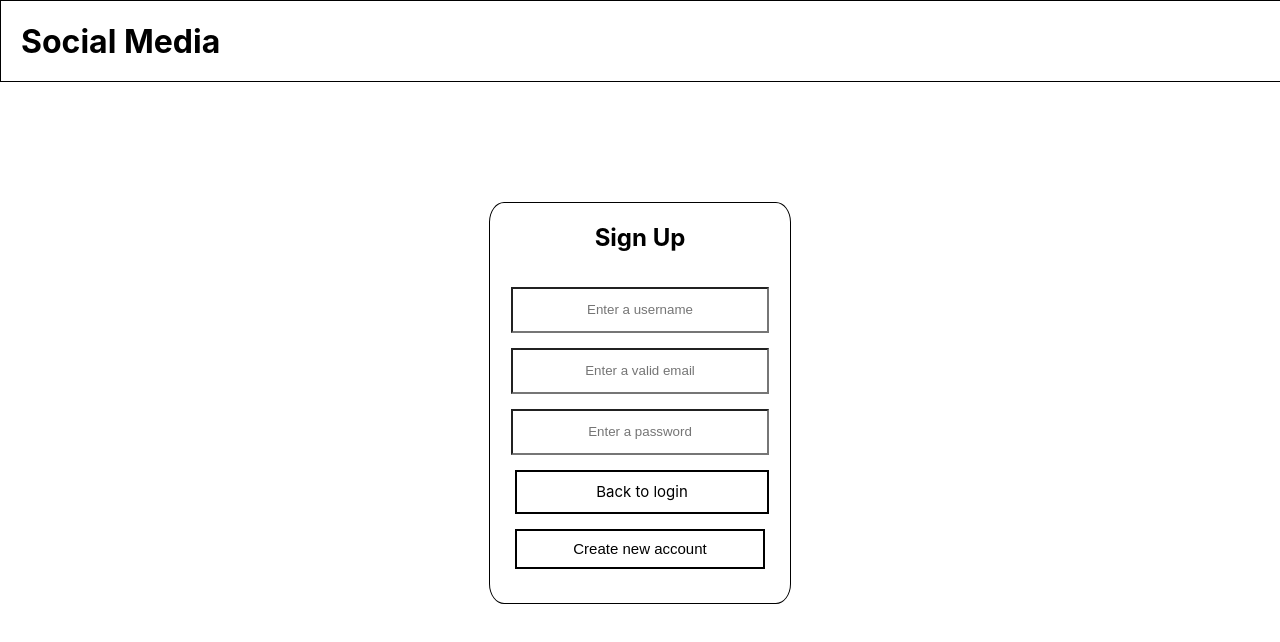
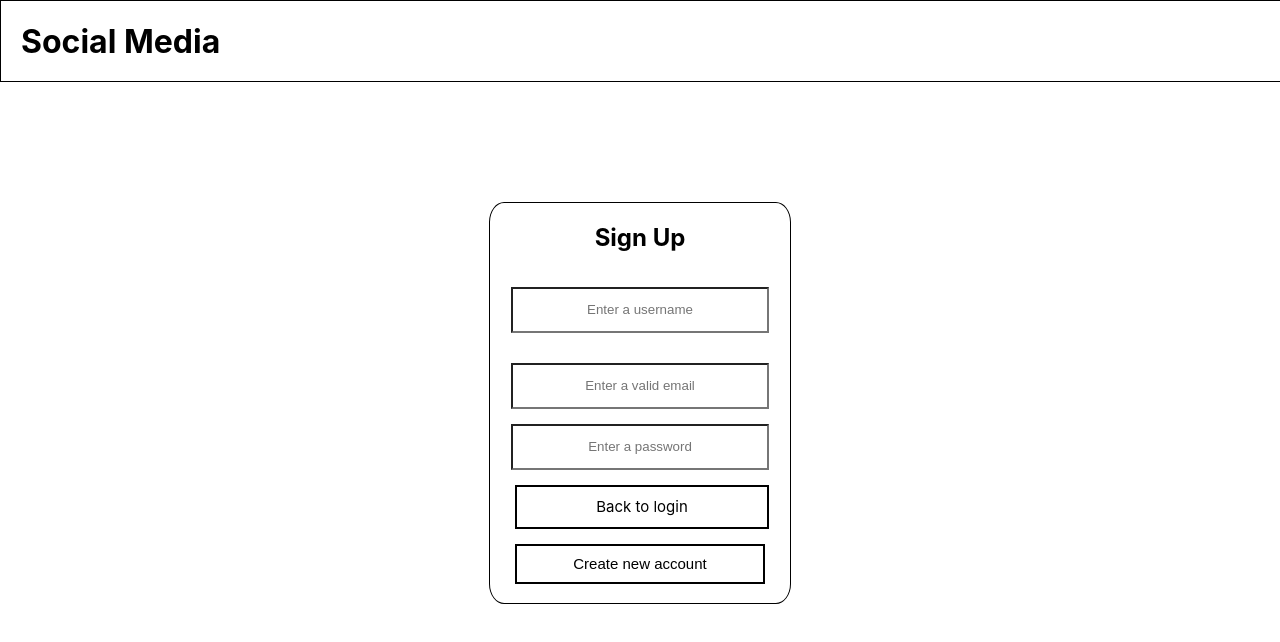
Before and after one commit to Tomal1/social-media, a React (Create React App) app: page /Signup in a window 1280 px wide. Shown: the top 642 px of the page. Built offline with nearby package versions, Linux system fonts and the light colour scheme.

Commit message:
bug fix: both login and sign up handleSubmit function now have a condition

```diff
--- a/src/Components/DeleteAccount/index.js
+++ b/src/Components/DeleteAccount/index.js
@@ -13,7 +13,6 @@ const DeleteAccount = () => {
     const navigate = useNavigate();
 
     // const [errors, setErrors] = useState({})
-
     const handleInput = (e) => {
         setValues(values => ({...values,
             [e.target.name]:
@@ -25,7 +24,10 @@ const DeleteAccount = () => {
         e.preventDefault();
         // setErrors(Lvalidation(values));
 
-        /*during delete fetch request one must use {data: statVariableName} or it wont send data to the backend */
+        /*
+        delete fetch must use the keyword "data" inside of curly brackets
+        {data: stateVariableName} or it wont send data to the backend
+        */
 
         axios.delete(`http://localhost:${process.env.PORT || 3001}/DeleteAccount`, { data: values })
         .then(res=>{
--- a/src/Components/Login/index.js
+++ b/src/Components/Login/index.js
@@ -29,7 +29,14 @@ const Login = () =>{
         // stop our form form doing the default thing which is to do nothing
         e.preventDefault();
         //whatever is returned from Lvalidation we will store it as an object in errors state variable as an object
-        setErrors(Lvalidation(values));
+
+
+        const condition = Lvalidation(values);
+
+        if(condition.email !== "" && condition.password !== ""){
+            return setErrors(Lvalidation(values));
+        }
+
         /*
         resolved: if you get "net::ERR_CONNECTION_REFUSED" in heroku when fetching data, it is because
         you cant hard code URL like this: "http://localhost:3001"
@@ -44,6 +51,7 @@ const Login = () =>{
                 })
                 .catch(err=> console.log(err))
         }
+
 
     return(
         <>
--- a/src/Components/Login/login.css
+++ b/src/Components/Login/login.css
@@ -24,7 +24,7 @@ input{
 }
 
 .Email{
-  margin-top: 5%;
+  margin: 5%;
 }
 
 
--- a/src/Components/Signup/index.js
+++ b/src/Components/Signup/index.js
@@ -32,7 +32,12 @@ const Signup = () =>{
         e.preventDefault();
 
         //whatever is returned from Lvalidation we will store it as an object in errors state variable as an object
-        setErrors(SUvalidation(values))
+
+        const condition = SUvalidation(values);
+
+        if(condition.username !== "" && condition.email !== "" && condition.password !== ""){
+            return setErrors(SUvalidation(values));
+        }
 
         /*
         resolved: if you get "net::ERR_CONNECTION_REFUSED" in heroku when fetching data, it is because
@@ -56,7 +61,7 @@ const Signup = () =>{
                     <h2>Sign Up</h2>
                     <input type="text" placeholder="Enter a username" className="Username" value={values.username} onChange={handleInput} name="username"/>
                     {errors.username && <span className="text-danger">{errors.username}</span>}
-                    <input type="email" placeholder="Enter a valid email" value={values.email} onChange={handleInput} name="email"/>
+                    <input type="email" placeholder="Enter a valid email" className="Email" value={values.email} onChange={handleInput} name="email"/>
                     {errors.email && <span className="text-danger">{errors.email}</span>}
                     <input type="password" placeholder="Enter a password" value={values.password} onChange={handleInput} name="password"/>
                     {errors.password && <span className="text-danger">{errors.password}</span>}
```
Lines whose indentation alone changed are shown as unchanged.
